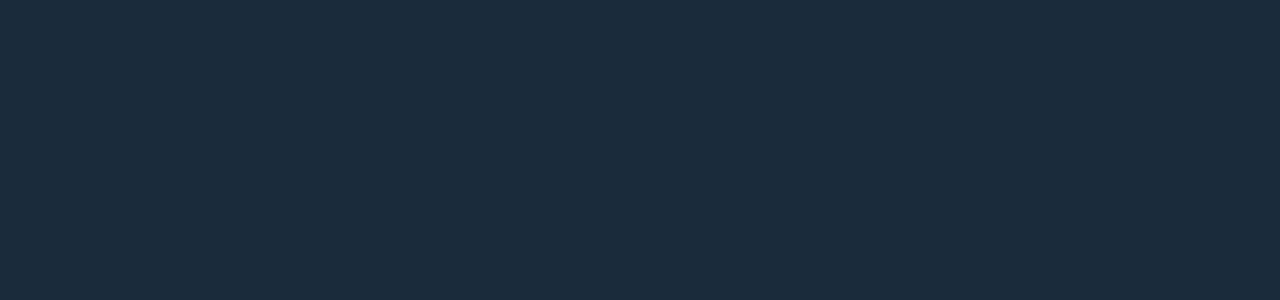
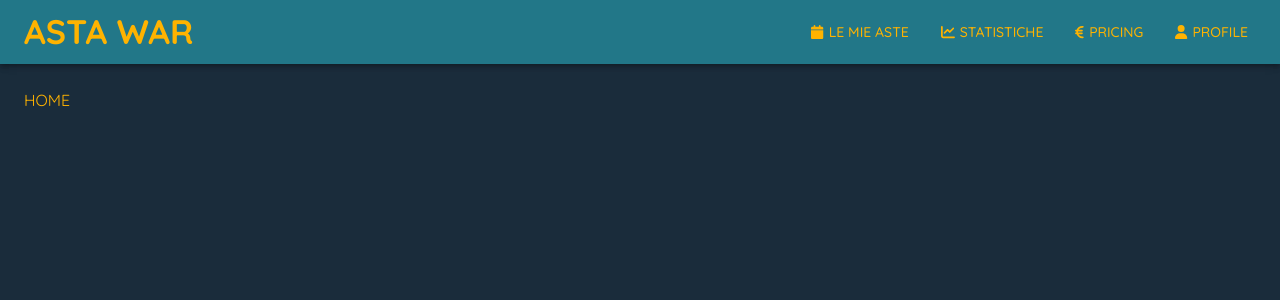
Before and after one commit to danielecomandini/astawar, a React (Vite) app: page / in a window 1280 px wide. Before the commit this address had no page. Shown: the top 300 px of the page. Built offline with nearby package versions, Linux system fonts and the light colour scheme.

Commit message:
Home page with /

```diff
--- a/src/App.tsx
+++ b/src/App.tsx
@@ -9,6 +9,7 @@ const App = () => {
     <BrowserRouter>
       <Routes>
         <Route element={<Layout />}>
+          <Route path="/" element={<div>HOME</div>} />
           {MENU.map((route) => (
             <Route
               key={route.id}
--- a/src/assets/menu/MenuDefinition.js
+++ b/src/assets/menu/MenuDefinition.js
@@ -1,6 +1,5 @@
 import {
   faCalendar,
-  faChartArea,
   faChartLine,
   faEuro,
   faUser,
```
